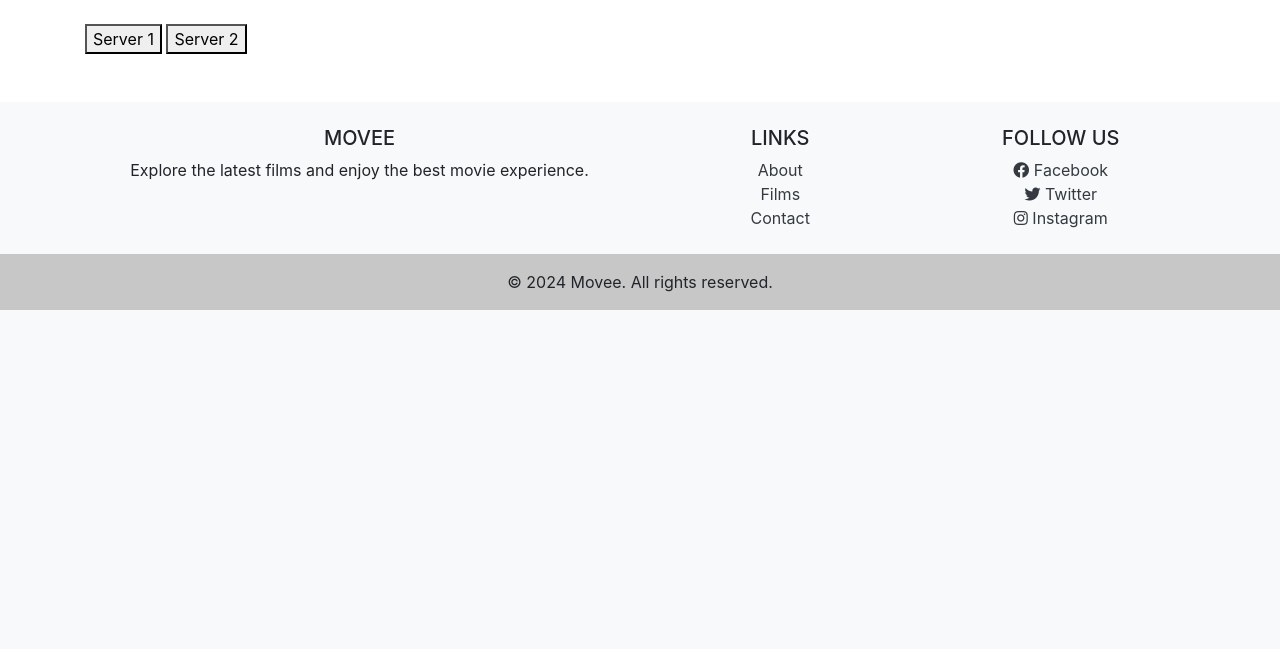
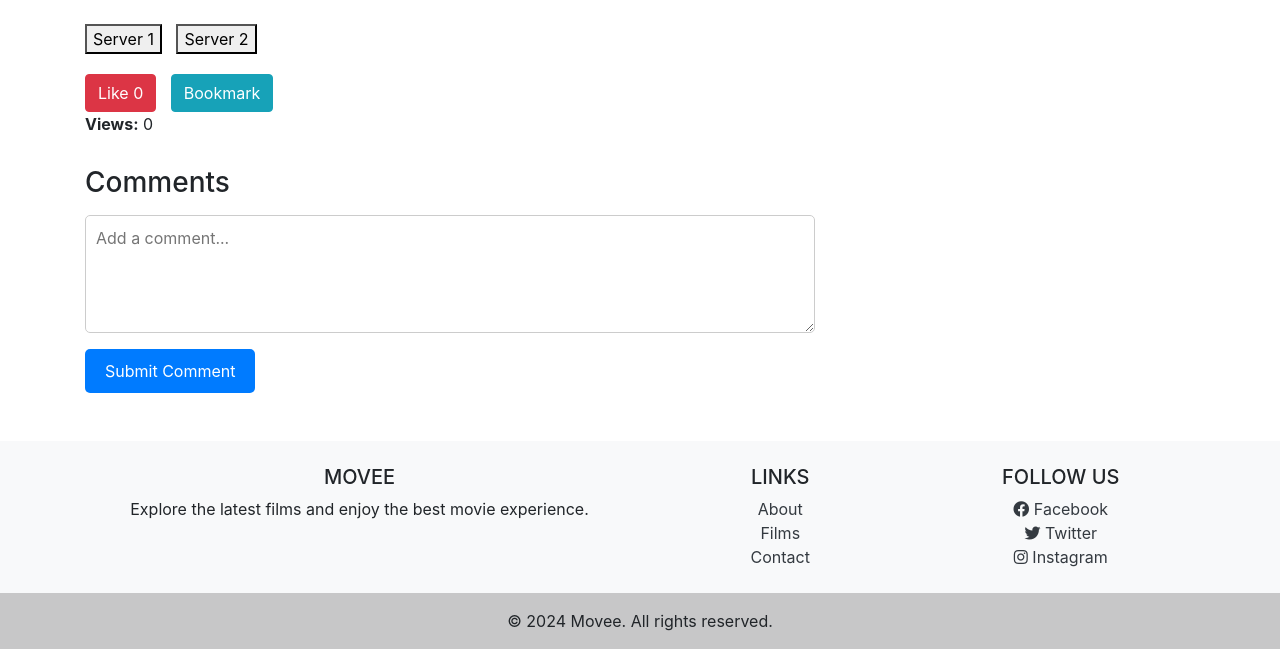
Before and after one commit to MothMalone/Movee-LIC, a Django app: template members/templates/player.html in a window 1280 px wide. Shown: the part 515-1164 px from the top of the page. Before the commit the page ends 825 px from the top, so only its background shows below. Run offline with Django 3.2, Linux system fonts and the light colour scheme; the template is opened without the code that fills it, so the values that code supplies are empty; some libraries are stand-ins or nearby versions.

Commit message:
fix FE for player

```diff
--- a/members/templates/player.html
+++ b/members/templates/player.html
@@ -2,22 +2,65 @@
 {% block Title %} {{ movie.title }} {% endblock %}
 
 {% block css %}
-
 <style>
-.player {
-    position: relative;
-}
+    .player {
+        position: relative;
+    }
+    .button-container {
+        margin-top: 20px;
+    }
+    .button-server-change {
+        margin-right: 10px;
+    }
+    .movie-info {
+        margin-top: 20px;
+    }
+    .btn {
+        margin-right: 10px;
+    }
+    .comment-section {
+        margin-top: 30px;
+    }
+    .comment-list {
+        list-style-type: none;
+        padding: 0;
+    }
+    .comment-item {
+        margin-bottom: 15px;
+    }
+    .comment-item .comment-text {
+        font-size: 14px;
+    }
+    .comment-item .comment-author {
+        font-weight: bold;
+    }
+    .comment-form textarea {
+        width: 100%;
+        padding: 10px;
+        margin-bottom: 10px;
+        border: 1px solid #ccc;
+        border-radius: 5px;
+    }
+    .comment-form button {
+        padding: 10px 20px;
+        background-color: #007bff;
+        color: white;
+        border: none;
+        border-radius: 5px;
+        cursor: pointer;
+    }
+    .comment-form button:hover {
+        background-color: #0056b3;
+    }
 </style>
-
-{% endblock%}
-
+{% endblock %}
 
 {% block content %}
 <div class="container mt-5">
     <div class="row">
         <!-- Player Section -->
         <div class="col-lg-8 col-md-12">
-            <div id = "video2" class="player embed-responsive embed-responsive-16by9">
+            <div id="video2" class="player embed-responsive embed-responsive-16by9">
                 <video id="real-video" class="embed-responsive-item video-js vjs-default-skin" controls preload="auto" data-setup="{}">
                     <source src="{{ movie.source }}" type="video/mp4">
                     <track src="{% url 'file_proxy' %}?url={{ movie.subtitle|urlencode }}" kind="subtitles" srclang="vi" label="Vietnamese">
@@ -33,7 +76,42 @@
                 <button id="button-server1" class="button-server-change" aria-label="Switch to Server 1">Server 1</button>
                 <button id="button-server2" class="button-server-change" aria-label="Switch to Server 2">Server 2</button>
             </div>
+
+            <!-- Movie Interaction Section -->
+            <div class="movie-info">
+                <!-- Like Button -->
+                <button id="like-button" class="btn btn-danger">
+                    Like <span id="like-count">0</span>
+                </button>
+
+                <!-- Bookmark Button -->
+                <button id="bookmark-button" class="btn btn-info">
+                    Bookmark
+                </button>
+
+                <!-- View Count -->
+                <p><strong>Views:</strong> <span id="view-count">0</span></p>
+
+                <div class="comment-section">
+                    <h3>Comments</h3>
+                    <ul class="comment-list" id="comment-list">
+                        {% for comment in comments %}
+                        <li class="comment-item">
+                            <p class="comment-author">{{ comment.author }}</p>
+                            <p class="comment-text">{{ comment.text }}</p>
+                        </li>
+                        {% endfor %}
+                    </ul>
+
+                    <!-- Comment Form -->
+                    <div class="comment-form">
+                        <textarea id="comment-text" placeholder="Add a comment..." rows="4"></textarea>
+                        <button id="submit-comment" class="btn">Submit Comment</button>
+                    </div>
+                </div>
+            </div>
         </div>
+
         <!-- Suggested Movies Section -->
         <div class="col-lg-4 col-md-12">
             <h3>Suggested Movies</h3>
@@ -53,41 +131,97 @@
             </div>
         </div>
     </div>
+
+    <!-- Comment Section -->
+    {% comment %} <div class="comment-section">
+        <h3>Comments</h3>
+        <ul class="comment-list" id="comment-list">
+            {% for comment in comments %}
+            <li class="comment-item">
+                <p class="comment-author">{{ comment.author }}</p>
+                <p class="comment-text">{{ comment.text }}</p>
+            </li>
+            {% endfor %}
+        </ul>
+
+        <!-- Comment Form -->
+        <div class="comment-form">
+            <textarea id="comment-text" placeholder="Add a comment..." rows="4"></textarea>
+            <button id="submit-comment" class="btn">Submit Comment</button>
+        </div>
+    </div> {% endcomment %}
 </div>
 {% endblock %}
 
 {% block js %}
 <script>
     document.addEventListener("DOMContentLoaded", function() {
-        const server1_video = document.getElementById("video1");// parrent
-        const iframeVideo = document.getElementById("iframe-video")
+        const server1_video = document.getElementById("video1");
+        const iframeVideo = document.getElementById("iframe-video");
         const server2_video = document.getElementById("video2");
-        const video2 = document.getElementById("real-video")
+        const video2 = document.getElementById("real-video");
 
         const btn_server1 = document.getElementById("button-server1");
         const btn_server2 = document.getElementById("button-server2");
 
+        // View Count
+        let viewCount = 0;
+        document.getElementById("view-count").textContent = viewCount;
+
+        // Like Count
+        let likeCount = 0;
+        const likeButton = document.getElementById("like-button");
+        const likeCountElement = document.getElementById("like-count");
+
+        likeButton.addEventListener("click", () => {
+            likeCount++;
+            likeCountElement.textContent = likeCount;
+        });
+
+        // Bookmark Button
+        const bookmarkButton = document.getElementById("bookmark-button");
+
+        bookmarkButton.addEventListener("click", () => {
+            // Toggle bookmark state (can implement local storage or backend functionality here)
+            alert("Movie bookmarked!");
+        });
+
+        // Switch between video servers
         btn_server1.addEventListener("click", () => {
-            console.log(123)
-            // server2_video.pause(); // Pause the other video
-            video2.pause()
-            server1_video.hidden = false
-            server1_video.appendChild(iframeVideo)
+            video2.pause();
+            server1_video.hidden = false;
+            server1_video.appendChild(iframeVideo);
             server2_video.style.display = "none";
             server1_video.style.display = "block";
         });
 
         btn_server2.addEventListener("click", () => {
-            // server1_video.pause(); // Pause the other video
-            // server1_video.hidden = true
-            server1_video.removeChild(iframeVideo)
-            server1_video.muted = true
+            server1_video.removeChild(iframeVideo);
+            server1_video.muted = true;
             server1_video.style.display = "none";
             server2_video.style.display = "block";
         });
 
         server2_video.style.display = "none";
         server1_video.style.display = "block";
+
+        // Handle comment submission
+        const commentText = document.getElementById("comment-text");
+        const commentList = document.getElementById("comment-list");
+
+        document.getElementById("submit-comment").addEventListener("click", () => {
+            const text = commentText.value.trim();
+            if (text) {
+                const newComment = document.createElement("li");
+                newComment.classList.add("comment-item");
+                newComment.innerHTML = `
+                    <p class="comment-author">Anonymous</p>
+                    <p class="comment-text">${text}</p>
+                `;
+                commentList.appendChild(newComment);
+                commentText.value = ""; // Clear the textarea
+            }
+        });
     });
 </script>
 {% endblock %}
```
